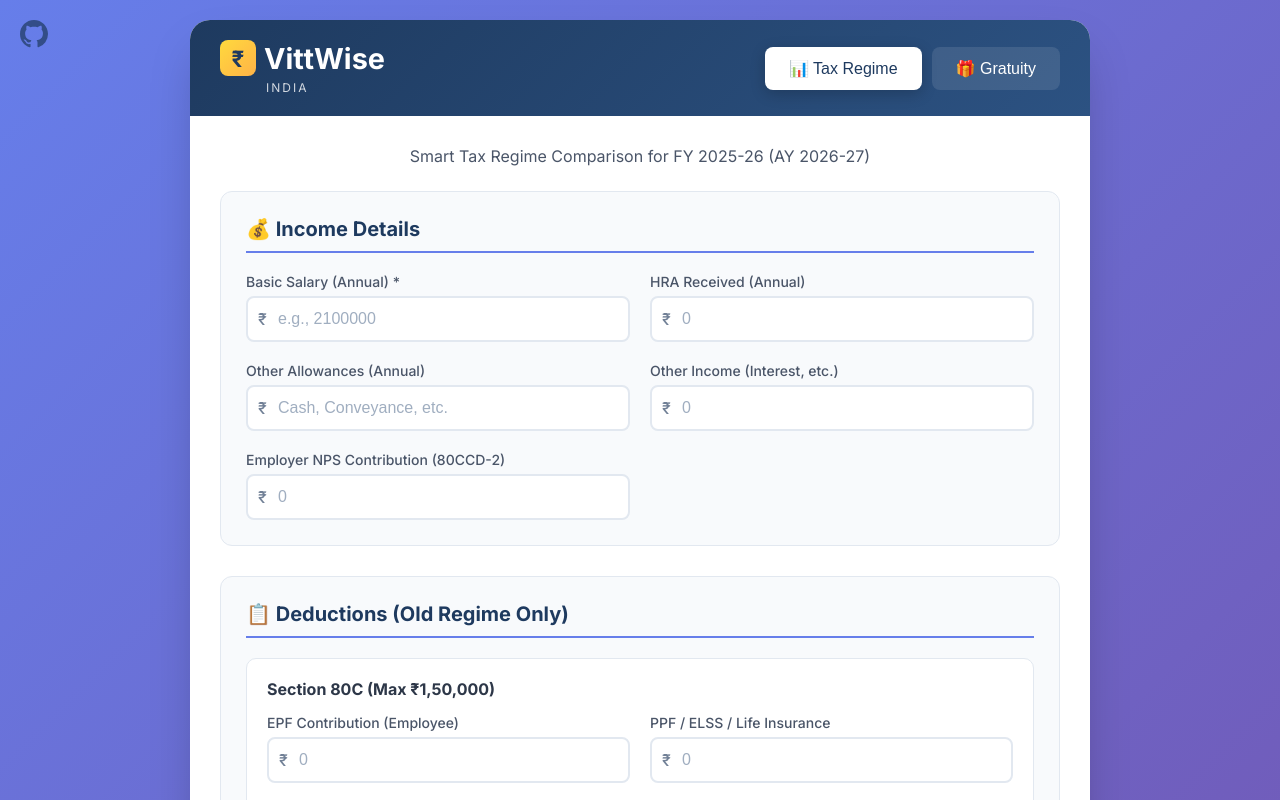
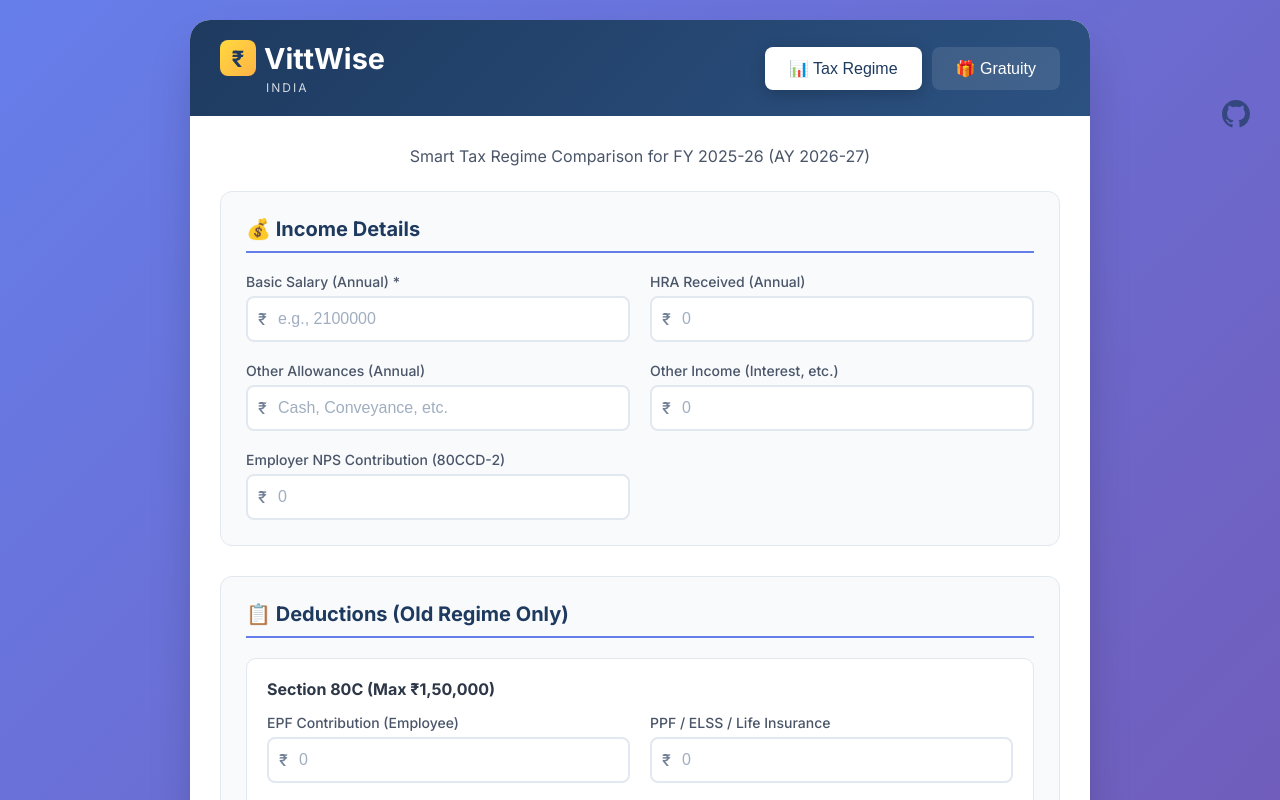
Before and after one commit to DevOpsArts/VittWise, a plain HTML site: page index.html in a window 1280 px wide. Shown: the top 800 px of the page. Drawn offline with Linux system fonts and the light colour scheme.

Commit message:
Move GitHub logo to right side of page

```diff
--- a/styles.css
+++ b/styles.css
@@ -72,8 +72,8 @@
 
 .github-link {
     position: fixed;
-    top: 20px;
-    left: 20px;
+    top: 100px;
+    right: 30px;
     color: #1e3a5f;
     opacity: 0.7;
     transition: opacity 0.2s, transform 0.2s;
```
